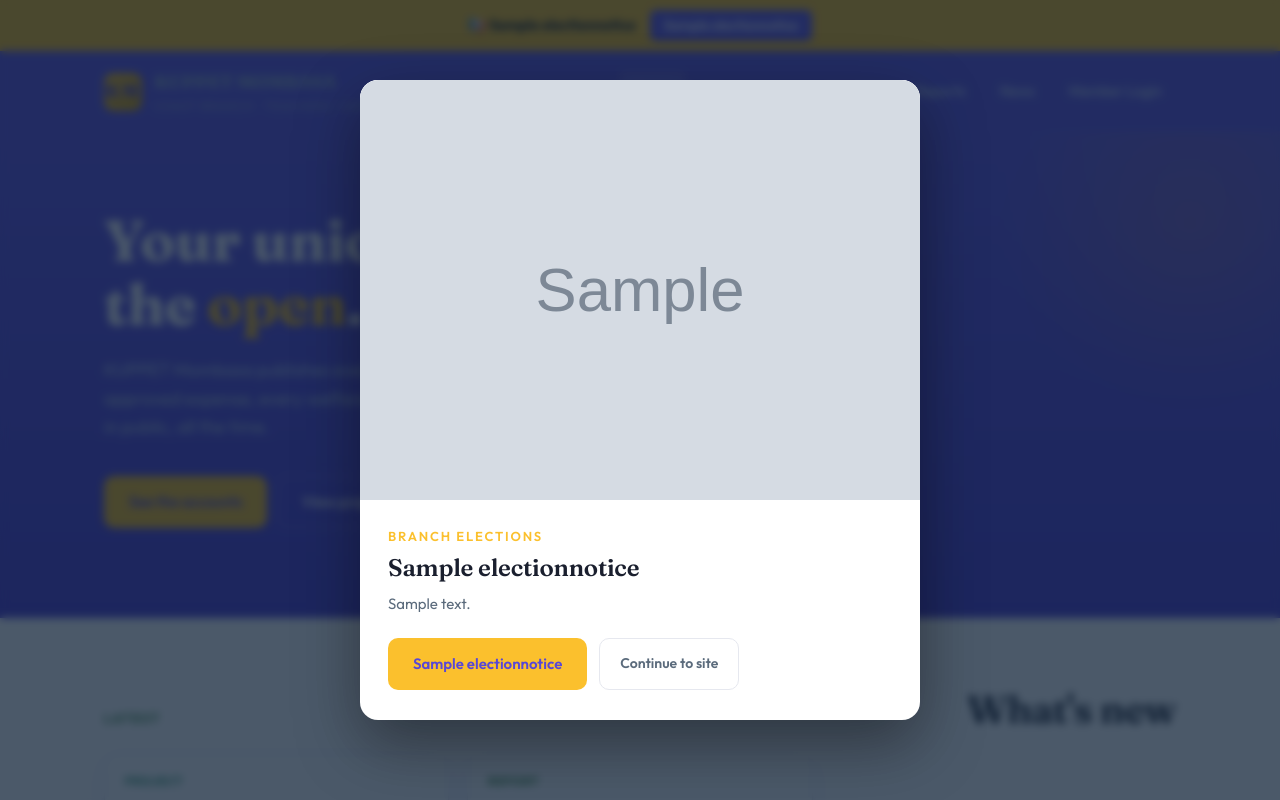
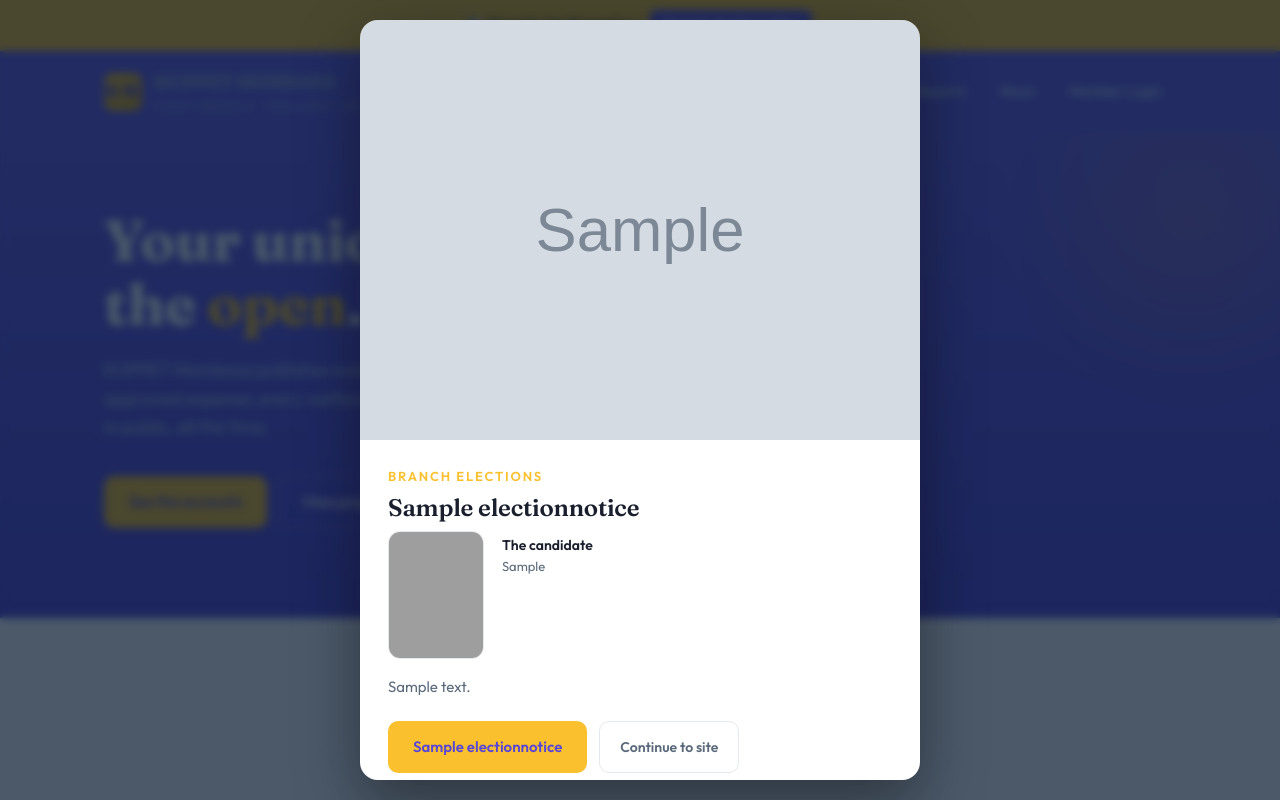
Before and after one commit to s-pins/kuppetmsa-v2, a Django app: page / in a window 1280 px wide. Run offline with Django 5.2, Linux system fonts and the light colour scheme; tables that the repository leaves empty hold one stand-in row (values such as "Sample post"); grey boxes marked "Sample" are stand-in pictures; parts of the project's set-up code (start-up, migrations or seed data) failed here and were passed over; grey boxes are pictures that could not be loaded.

Commit message:
Add election countdown widget + campaign portrait in modal
Step 4 (countdown widget):
- Renders between hero and Latest strip on the home page.
- Reads election_notice.election_date; hidden if null.
- Client-side ticker (days/hours/mins/secs) updating every second.
- Post-election: replaces grid with 'Elections concluded.' text
  until is_active is turned off.

Step 5 (modal portrait):
- Adds portrait card inside the modal body with caption.
- Distinct from the existing poster (different visual role).
- Renders only when campaign_portrait is uploaded; modal looks
  identical to before when no portrait is set.

Both components inherit the campaign-mode-off property: when
ElectionNotice.is_active is False, election_notice in context
is None and both guards short-circuit to nothing — the neutral
system property is preserved.

```diff
--- a/templates/public_site/_election_notice.html
+++ b/templates/public_site/_election_notice.html
@@ -11,6 +11,18 @@
     <div class="en-body">
       <div class="eyebrow">Branch Elections</div>
       <h3 id="enTitle">{{ notice.title }}</h3>
+      {% if notice.campaign_portrait %}
+        <div class="en-portrait">
+          <img src="{{ notice.campaign_portrait.url }}"
+               alt="{{ notice.campaign_portrait_caption|default:'Candidate portrait' }}">
+          {% if notice.campaign_portrait_caption %}
+            <div class="en-portrait-meta">
+              <b>The candidate</b>
+              {{ notice.campaign_portrait_caption }}
+            </div>
+          {% endif %}
+        </div>
+      {% endif %}
       <p>{{ notice.body|linebreaksbr }}</p>
       <div class="en-actions">
         {% if notice.learn_more_url %}
--- a/templates/public_site/base.html
+++ b/templates/public_site/base.html
@@ -37,6 +37,27 @@
     text-decoration:none;transition:.15s}
   .mb-banner .mb-cta:hover{background:var(--ocean-deep)}
   @media(max-width:560px){.mb-banner{font-size:13.5px;padding:9px 16px;gap:10px}}
+  /* countdown widget — sits between hero and Latest on the home page.
+     Renders only when notice.election_date is set; hides itself once
+     the date has passed (final state: "Elections concluded"). */
+  .cd-wrap{background:#fff;padding:36px 0;border-bottom:1px solid var(--line)}
+  .cd-inner{max-width:1120px;margin:0 auto;padding:0 24px;text-align:center}
+  .cd-eyebrow{color:var(--tide);font-weight:600;font-size:13px;
+    letter-spacing:.14em;text-transform:uppercase;margin-bottom:8px}
+  .cd-title{font-family:'Fraunces',Georgia,serif;font-size:clamp(1.3rem,2.6vw,1.7rem);
+    font-weight:600;color:var(--ink);margin-bottom:20px}
+  .cd-grid{display:grid;grid-template-columns:repeat(4,minmax(0,1fr));
+    gap:12px;max-width:520px;margin:0 auto}
+  .cd-cell{background:linear-gradient(180deg,var(--ocean),var(--ocean-deep));
+    color:#fff;padding:18px 8px;border-radius:12px;box-shadow:var(--shadow)}
+  .cd-cell .cd-n{font-family:'Fraunces',serif;font-size:clamp(1.7rem,4vw,2.4rem);
+    font-weight:700;line-height:1;color:var(--sand);display:block}
+  .cd-cell .cd-l{font-size:11.5px;font-weight:600;letter-spacing:.08em;
+    text-transform:uppercase;margin-top:6px;opacity:.85;display:block}
+  .cd-done{font-family:'Fraunces',serif;font-size:1.4rem;color:var(--ocean);
+    font-weight:600}
+  @media(max-width:560px){.cd-grid{gap:8px}.cd-cell{padding:14px 4px}
+    .cd-cell .cd-l{font-size:10.5px}}
   *{box-sizing:border-box;margin:0;padding:0}
   body{font-family:'Outfit',sans-serif;color:var(--ink);background:var(--foam);
     line-height:1.6;-webkit-font-smoothing:antialiased}
@@ -149,6 +170,18 @@
     border-top-left-radius:18px;border-top-right-radius:18px}
   .en-body{padding:26px 28px 30px}
   .en-body .eyebrow{color:var(--sand)}
+  /* portrait card — smaller image inside the modal body, separate from
+     the hero poster. Sits left of the title/body text on wider screens,
+     stacks on narrow ones. */
+  .en-portrait{display:flex;gap:18px;margin:8px 0 16px;align-items:flex-start}
+  .en-portrait img{width:96px;height:128px;object-fit:cover;border-radius:12px;
+    flex:none;background:var(--foam);border:1px solid var(--line)}
+  .en-portrait .en-portrait-meta{font-size:13px;color:var(--muted);
+    line-height:1.45;padding-top:4px}
+  .en-portrait-meta b{color:var(--ink);display:block;font-weight:600;
+    font-size:14px;margin-bottom:2px}
+  @media(max-width:480px){.en-portrait{flex-direction:column;align-items:center;text-align:center}
+    .en-portrait img{width:128px;height:160px}}
   .en-modal h3{font-size:1.5rem;margin:8px 0 10px}
   .en-modal p{color:var(--muted);font-size:15px}
   .en-actions{display:flex;gap:12px;margin-top:22px;flex-wrap:wrap}
--- a/templates/public_site/home.html
+++ b/templates/public_site/home.html
@@ -13,6 +13,55 @@
     </div>
   </div>
 </div>
+
+{% if election_notice.election_date %}
+<section class="cd-wrap" aria-label="Election countdown">
+  <div class="cd-inner">
+    <div class="cd-eyebrow">Election Day</div>
+    <div class="cd-title">
+      {{ election_notice.election_date|date:"l, j F Y" }}
+    </div>
+    <div class="cd-grid" id="cdGrid"
+         data-target="{{ election_notice.election_date|date:'Y-m-d' }}">
+      <div class="cd-cell"><span class="cd-n" data-unit="d">—</span><span class="cd-l">Days</span></div>
+      <div class="cd-cell"><span class="cd-n" data-unit="h">—</span><span class="cd-l">Hours</span></div>
+      <div class="cd-cell"><span class="cd-n" data-unit="m">—</span><span class="cd-l">Mins</span></div>
+      <div class="cd-cell"><span class="cd-n" data-unit="s">—</span><span class="cd-l">Secs</span></div>
+    </div>
+  </div>
+</section>
+<script>
+(function(){
+  var grid = document.getElementById('cdGrid');
+  if(!grid) return;
+  var target = new Date(grid.dataset.target + 'T00:00:00');
+  var cells = {
+    d: grid.querySelector('[data-unit="d"]'),
+    h: grid.querySelector('[data-unit="h"]'),
+    m: grid.querySelector('[data-unit="m"]'),
+    s: grid.querySelector('[data-unit="s"]'),
+  };
+  function tick(){
+    var now = new Date();
+    var diff = target - now;
+    if(diff <= 0){
+      grid.outerHTML = '<div class="cd-done">Elections concluded.</div>';
+      return;
+    }
+    var s = Math.floor(diff / 1000);
+    var d = Math.floor(s / 86400); s -= d * 86400;
+    var h = Math.floor(s / 3600); s -= h * 3600;
+    var m = Math.floor(s / 60); s -= m * 60;
+    cells.d.textContent = d;
+    cells.h.textContent = String(h).padStart(2,'0');
+    cells.m.textContent = String(m).padStart(2,'0');
+    cells.s.textContent = String(s).padStart(2,'0');
+  }
+  tick();
+  setInterval(tick, 1000);
+})();
+</script>
+{% endif %}
 
 {% comment %}
 Latest strip — what makes refreshing the home page worthwhile.
```
